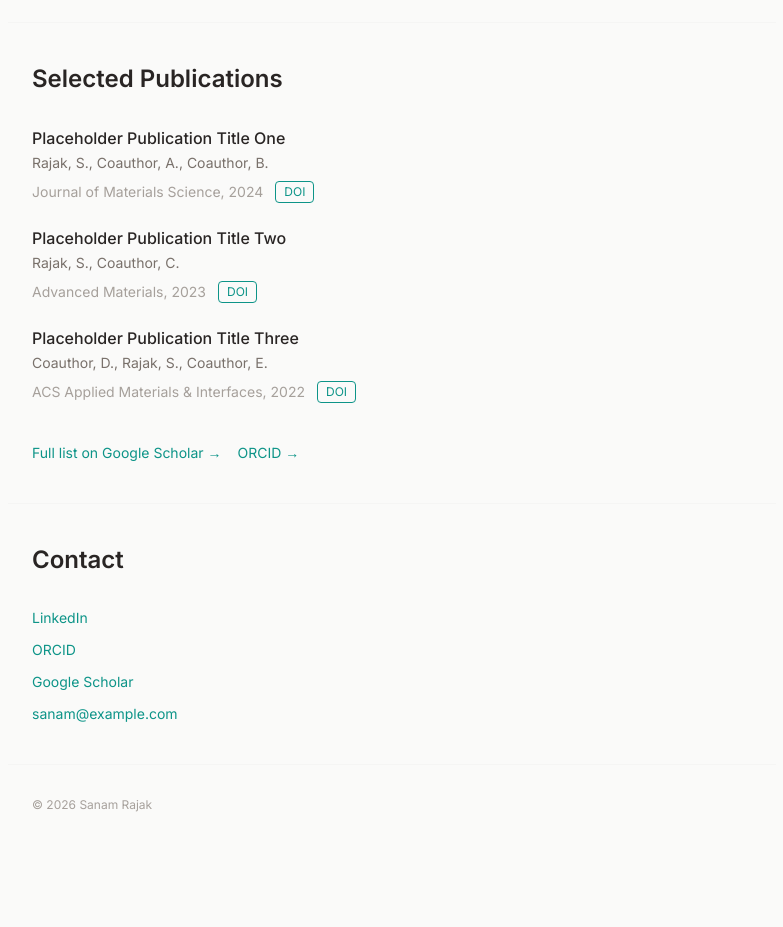
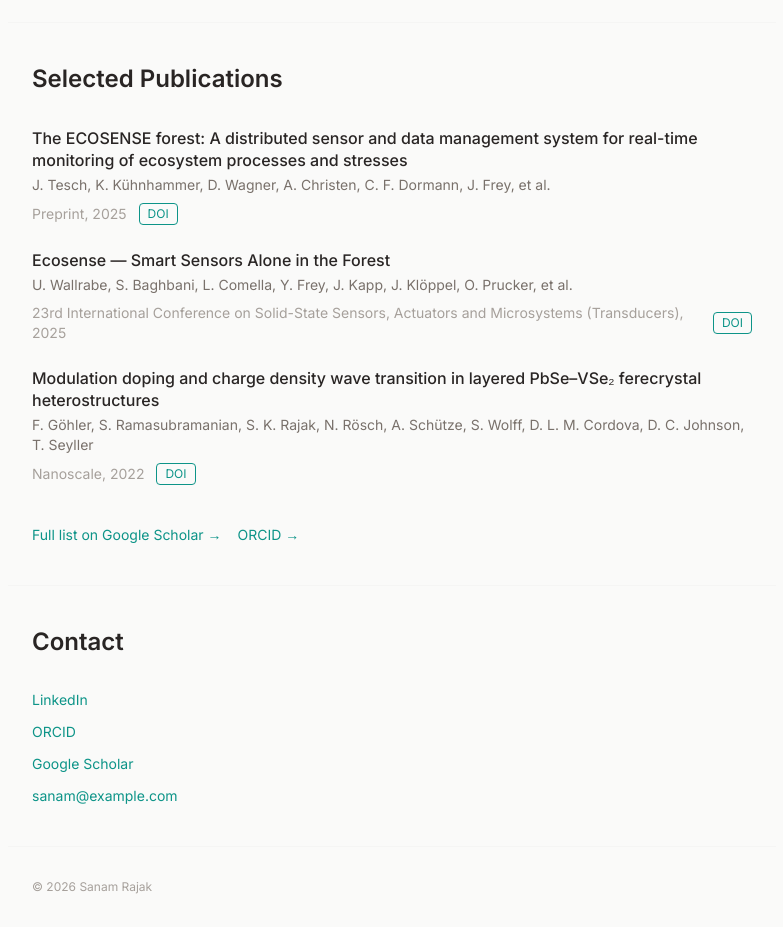
Before and after one commit to sanamrajak/sanamrajak.github.io, a Next.js app: page / in a window 1280 px wide. Shown: the part 1220-2147 px from the top of the page, without its empty margins (248-1031 px from the left). Before the commit the page ends 2065 px from the top, so only its background shows below. Built offline with nearby package versions, Linux system fonts and the light colour scheme.

Commit message:
Add publications

```diff
--- a/data/publications.ts
+++ b/data/publications.ts
@@ -8,24 +8,51 @@ export type Publication = {
 
 export const publications: Publication[] = [
   {
-    title: "Placeholder Publication Title One",
-    authors: ["Rajak, S.", "Coauthor, A.", "Coauthor, B."],
-    journal: "Journal of Materials Science",
-    year: 2024,
-    doi: "10.0000/placeholder-1",
+    title: "Modulation doping and charge density wave transition in layered PbSe–VSe₂ ferecrystal heterostructures",
+    authors: [
+      "F. Göhler",
+      "S. Ramasubramanian",
+      "S. K. Rajak",
+      "N. Rösch",
+      "A. Schütze",
+      "S. Wolff",
+      "D. L. M. Cordova",
+      "D. C. Johnson",
+      "T. Seyller",
+    ],
+    journal: "Nanoscale",
+    year: 2022,
+    doi: "10.1039/d2nr01071b",
   },
   {
-    title: "Placeholder Publication Title Two",
-    authors: ["Rajak, S.", "Coauthor, C."],
-    journal: "Advanced Materials",
-    year: 2023,
-    doi: "10.0000/placeholder-2",
+    title: "The ECOSENSE forest: A distributed sensor and data management system for real-time monitoring of ecosystem processes and stresses",
+    authors: [
+      "J. Tesch",
+      "K. Kühnhammer",
+      "D. Wagner",
+      "A. Christen",
+      "C. F. Dormann",
+      "J. Frey",
+      "et al.",
+    ],
+    journal: "Preprint",
+    year: 2025,
+    doi: "10.5194/egusphere-2025-4979",
   },
   {
-    title: "Placeholder Publication Title Three",
-    authors: ["Coauthor, D.", "Rajak, S.", "Coauthor, E."],
-    journal: "ACS Applied Materials & Interfaces",
-    year: 2022,
-    doi: "10.0000/placeholder-3",
+    title: "Ecosense — Smart Sensors Alone in the Forest",
+    authors: [
+      "U. Wallrabe",
+      "S. Baghbani",
+      "L. Comella",
+      "Y. Frey",
+      "J. Kapp",
+      "J. Klöppel",
+      "O. Prucker",
+      "et al.",
+    ],
+    journal: "23rd International Conference on Solid-State Sensors, Actuators and Microsystems (Transducers)",
+    year: 2025,
+    doi: "10.1109/transducers61432.2025.11111503",
   },
 ];
```
